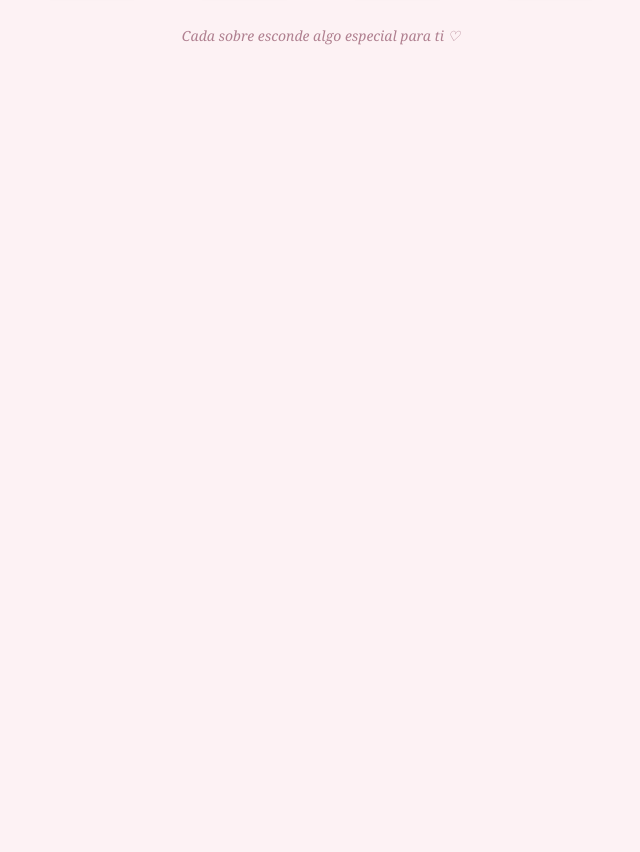
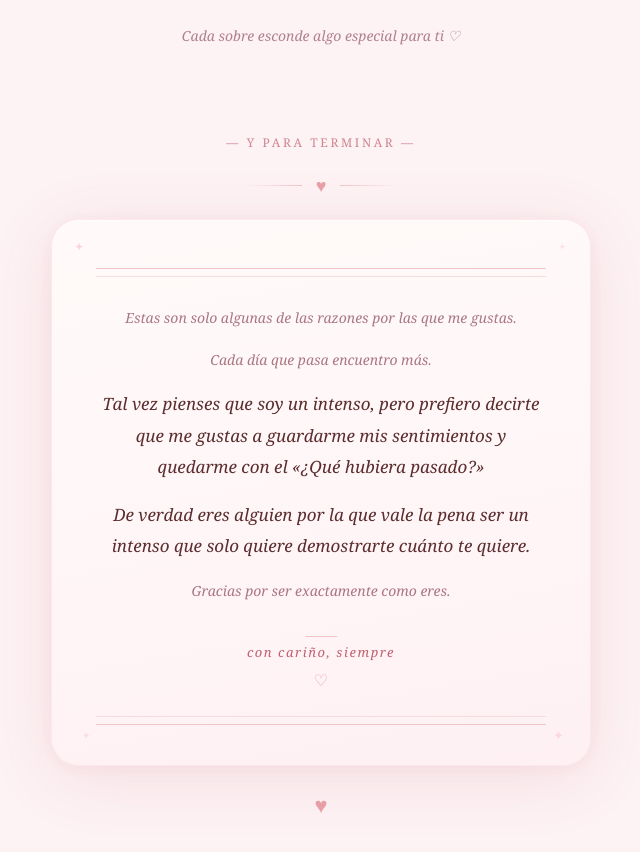
Before and after one commit to MTKArmandoGP/razones, a React (Vite) app: page / in a window 1280 px wide. Shown: the part 1680-2532 px from the top of the page, without its empty margins (319-959 px from the left). Before the commit the page ends 1822 px from the top, so only its background shows below. Built offline with nearby package versions, Linux system fonts and the light colour scheme.

Commit message:
Ajustes de los mensajes

```diff
--- a/src/components/CalendarGrid.jsx
+++ b/src/components/CalendarGrid.jsx
@@ -1,7 +1,145 @@
-import { useState } from "react"
+import { useState, useRef, useEffect } from "react"
 import messages from "../data/messages"
 import DayCard from "./DayCard"
 import LetterModal from "./LetterModal"
+
+function FinalLetter() {
+  const ref = useRef(null)
+  const [visible, setVisible] = useState(false)
+
+  useEffect(() => {
+    const observer = new IntersectionObserver(
+      ([entry]) => {
+        if (entry.isIntersecting) {
+          setVisible(true)
+          observer.disconnect()
+        }
+      },
+      { threshold: 0.15 }
+    )
+    if (ref.current) observer.observe(ref.current)
+    return () => observer.disconnect()
+  }, [])
+
+  const paragraphs = [
+    { text: "Estas son solo algunas de las razones por las que me gustas.", style: "small" },
+    { text: "Cada día que pasa encuentro más.", style: "small" },
+    { text: "Tal vez pienses que soy un intenso, pero prefiero decirte que me gustas a guardarme mis sentimientos y quedarme con el «¿Qué hubiera pasado?»", style: "main" },
+    { text: "De verdad eres alguien por la que vale la pena ser un intenso que solo quiere demostrarte cuánto te quiere.", style: "main-bold" },
+    { text: "Gracias por ser exactamente como eres.", style: "small" },
+  ]
+
+  const getStyle = (s) => {
+    if (s === "small") return { fontSize: "clamp(13px, 2vw, 14px)", color: "#9b6070", fontWeight: 400, opacity: 0.85 }
+    if (s === "main") return { fontSize: "clamp(15px, 2.5vw, 17px)", color: "#5b2d2d", fontWeight: 400 }
+    if (s === "main-bold") return { fontSize: "clamp(15px, 2.5vw, 17px)", color: "#5b2d2d", fontWeight: 500 }
+    return {}
+  }
+
+  return (
+    <div
+      ref={ref}
+      style={{
+        marginTop: "88px",
+        marginBottom: "56px",
+        display: "flex",
+        flexDirection: "column",
+        alignItems: "center",
+        gap: "20px",
+        opacity: visible ? 1 : 0,
+        transform: visible ? "translateY(0)" : "translateY(52px)",
+        transition: "opacity 1.1s ease, transform 1.1s ease",
+      }}
+    >
+      {/* Guide label */}
+      <p style={{
+        fontFamily: "'Georgia', serif",
+        fontSize: "12px",
+        letterSpacing: "0.22em",
+        color: "#c0606e",
+        textTransform: "uppercase",
+        margin: 0,
+        opacity: 0.75,
+      }}>
+        — Y para terminar —
+      </p>
+
+      {/* Divider */}
+      <div style={{ display: "flex", alignItems: "center", gap: "14px" }}>
+        <div style={{ width: 56, height: 1, background: "linear-gradient(to right, transparent, #f2c4c8)" }} />
+        <span style={{ color: "#e8a0a8", fontSize: 18 }}>♥</span>
+        <div style={{ width: 56, height: 1, background: "linear-gradient(to left, transparent, #f2c4c8)" }} />
+      </div>
+
+      {/* Letter card */}
+      <div style={{
+        maxWidth: 540,
+        width: "100%",
+        background: "linear-gradient(170deg, #fffaf9 0%, #fff5f7 60%, #fef0f3 100%)",
+        borderRadius: 28,
+        padding: "48px 44px 40px",
+        boxShadow: "0 12px 64px rgba(192, 96, 110, 0.13), 0 2px 16px rgba(192, 96, 110, 0.07), inset 0 1px 0 rgba(255,255,255,0.9)",
+        border: "1px solid #fce8ec",
+        position: "relative",
+        textAlign: "center",
+      }}>
+        {/* Corner sparkles */}
+        <span style={{ position: "absolute", top: 18, left: 22, fontSize: 12, color: "#f9c4d0", opacity: 0.65 }}>✦</span>
+        <span style={{ position: "absolute", top: 20, right: 24, fontSize: 9, color: "#f9c4d0", opacity: 0.45 }}>✦</span>
+        <span style={{ position: "absolute", bottom: 22, left: 30, fontSize: 10, color: "#f9c4d0", opacity: 0.45 }}>✦</span>
+        <span style={{ position: "absolute", bottom: 20, right: 26, fontSize: 13, color: "#f9c4d0", opacity: 0.55 }}>✦</span>
+
+        {/* Top ruled lines */}
+        <div style={{ display: "flex", flexDirection: "column", gap: 7, marginBottom: 28 }}>
+          {[1, 0.5].map((op, i) => (
+            <div key={i} style={{ height: 1, background: `rgba(242,196,200,${op})`, borderRadius: 1 }} />
+          ))}
+        </div>
+
+        {/* Paragraphs */}
+        <div style={{ display: "flex", flexDirection: "column", gap: "16px" }}>
+          {paragraphs.map(({ text, style }, i) => (
+            <p key={i} style={{
+              fontFamily: "'Georgia', serif",
+              lineHeight: 1.85,
+              fontStyle: "italic",
+              margin: 0,
+              ...getStyle(style),
+            }}>
+              {text}
+            </p>
+          ))}
+        </div>
+
+        {/* Signature */}
+        <div style={{ marginTop: 32, display: "flex", flexDirection: "column", alignItems: "center", gap: 6 }}>
+          <div style={{ width: 32, height: 1, background: "#f2c4c8" }} />
+          <p style={{
+            fontFamily: "'Georgia', serif",
+            fontSize: 13,
+            color: "#c0606e",
+            letterSpacing: "0.12em",
+            margin: 0,
+            fontStyle: "italic",
+          }}>
+            con cariño, siempre
+          </p>
+          <span style={{ color: "#e8a0a8", fontSize: 16 }}>♡</span>
+        </div>
+
+        {/* Bottom ruled lines */}
+        <div style={{ display: "flex", flexDirection: "column", gap: 7, marginTop: 24 }}>
+          {[0.5, 1].map((op, i) => (
+            <div key={i} style={{ height: 1, background: `rgba(242,196,200,${op})`, borderRadius: 1 }} />
+          ))}
+        </div>
+      </div>
+
+      {/* Final heart */}
+      <p style={{ color: "#e8a0a8", fontSize: 22, margin: "2px 0 0" }}>♥</p>
+    </div>
+  )
+}
 
 function CalendarGrid() {
   const [selectedItem, setSelectedItem] = useState(null)
@@ -47,6 +185,9 @@ function CalendarGrid() {
         <p className="text-center text-[#b08090] text-sm mt-12 italic" style={{ fontFamily: "'Georgia', serif" }}>
           Cada sobre esconde algo especial para ti ♡
         </p>
+
+        {/* Final Letter — reveals on scroll */}
+        <FinalLetter />
       </div>
 
       {/* Modal */}
--- a/src/components/Hero.jsx
+++ b/src/components/Hero.jsx
@@ -90,12 +90,7 @@ function Hero() {
         </motion.p>
 
         {/* Corner notes (like the design reference) */}
-        <div
-          className="hidden md:block absolute top-8 right-0 text-right text-[#c0606e] opacity-60"
-          style={{ fontFamily: "'Georgia', serif", fontSize: 13, fontStyle: "italic", lineHeight: 1.6 }}
-        >
-          Eres mi ♥<br />lugar favorito
-        </div>
+
 
         {/* CTA Button */}
         <motion.div
--- a/src/components/LetterModal.jsx
+++ b/src/components/LetterModal.jsx
@@ -301,27 +301,7 @@ export default function LetterModal({ item, onClose, onPrev, onNext }) {
         </div>{/* end scene */}
 
         {/* Song button — fades in when open */}
-        <motion.div
-          animate={{ opacity: stage === "open" ? 1 : 0, y: stage === "open" ? 0 : 8 }}
-          transition={{ delay:0.2, duration:0.5 }}
-          style={{ marginTop:18 }}
-        >
-          {item.song && (
-            <button style={{
-              display:"flex", alignItems:"center", gap:8,
-              padding:"10px 22px", borderRadius:999,
-              background:"rgba(255,255,255,0.92)",
-              color:"#c0606e", fontSize:13,
-              fontFamily:"Georgia,serif",
-              border:"1px solid #f9d0d8",
-              boxShadow:"0 4px 18px rgba(192,96,110,0.18)",
-              cursor:"pointer", backdropFilter:"blur(4px)",
-            }}>
-              <span>♪</span>
-              <span>{item.song}</span>
-            </button>
-          )}
-        </motion.div>
+
       </motion.div>
 
       {/* Next */}
```
Also changed, not shown: src/data/messages.js (+24 -24 lines).
